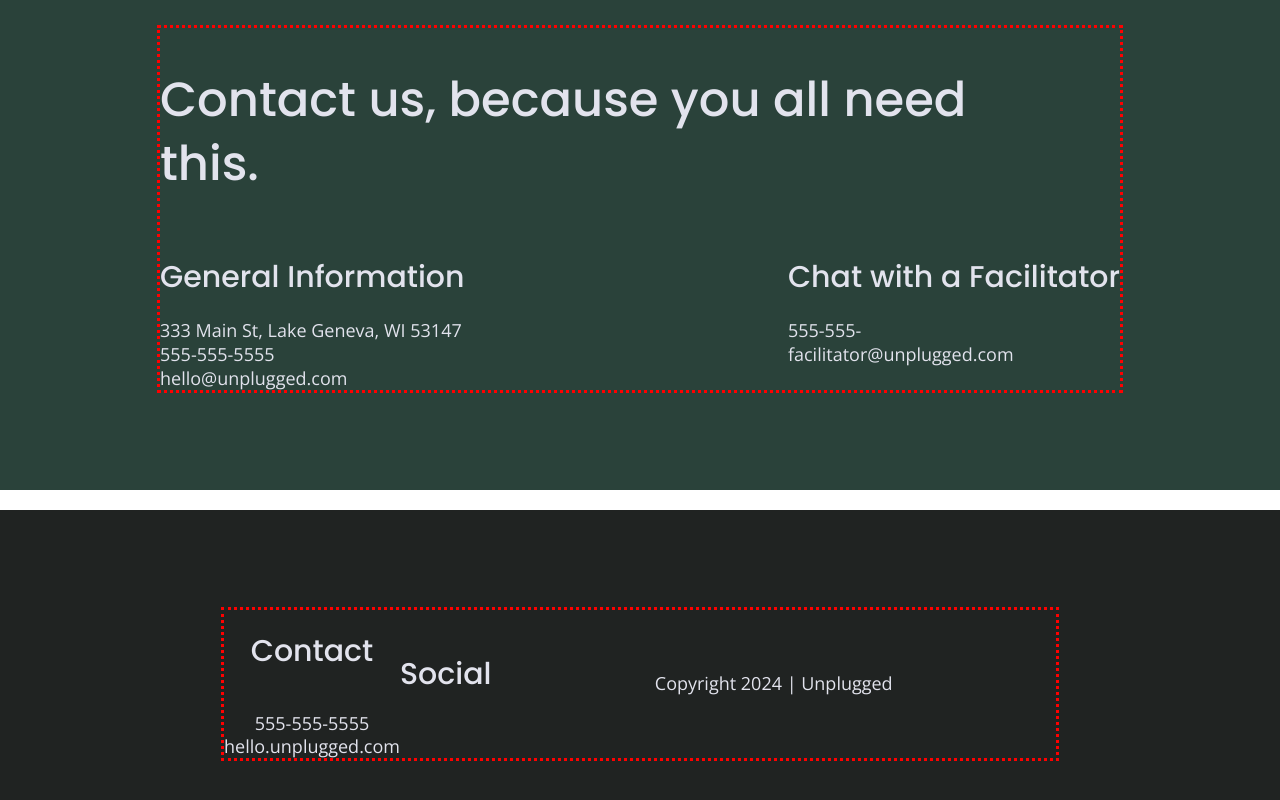
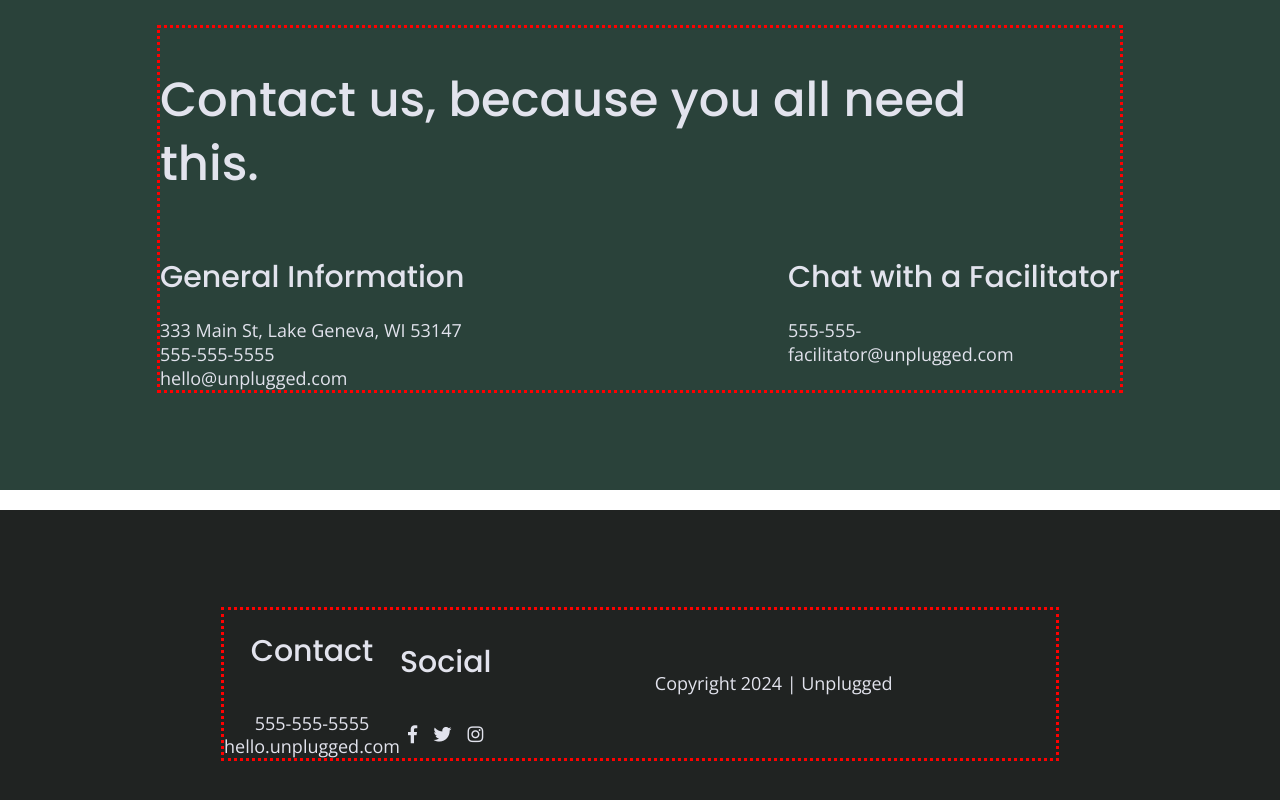
Before and after one commit to Shruthi-10/unplugged-skillcrush, a website: page html5-boilerplate_v8.0.0/about/index.html in a window 1280 px wide. Shown: the part 1241-2041 px from the top of the page. Drawn offline with nearby package versions, Linux system fonts and the light colour scheme.

Commit message:
Added social media icons

```diff
--- a/html5-boilerplate_v8.0.0/about/index.html
+++ b/html5-boilerplate_v8.0.0/about/index.html
@@ -124,9 +124,15 @@
         <div class="social">
           <h4>Social</h4>
           <div class="social-icons">
-            <p><a href="https://www.facebook.com/yoursite" target="_blank" rel="noopener"></a></p>
-            <p><a href="https://www.twitter.com/yoursite" target="_blank" rel="noopener"></a></p>
-            <p><a href="https://www.instagram.com/yoursite" target="_blank" rel="noopener"></a></p>
+            <p>
+              <a href="https://www.facebook.com/Skillcrush/" target="_blank"><i class="fab fa-facebook-f"></i></a>
+            </p>
+            <p>
+              <a href="https://twitter.com/Skillcrush" target="_blank"><i class="fab fa-twitter"></i></a>
+            </p>
+            <p>
+              <a href="https://www.instagram.com/skillcrush/" target="_blank"><i class="fab fa-instagram"></i></a>
+            </p>
           </div>
         </div>
 
```
Also changed, not shown: html5-boilerplate_v8.0.0/faq/index.html (+9 -3 lines), html5-boilerplate_v8.0.0/index.html (+9 -3 lines).
